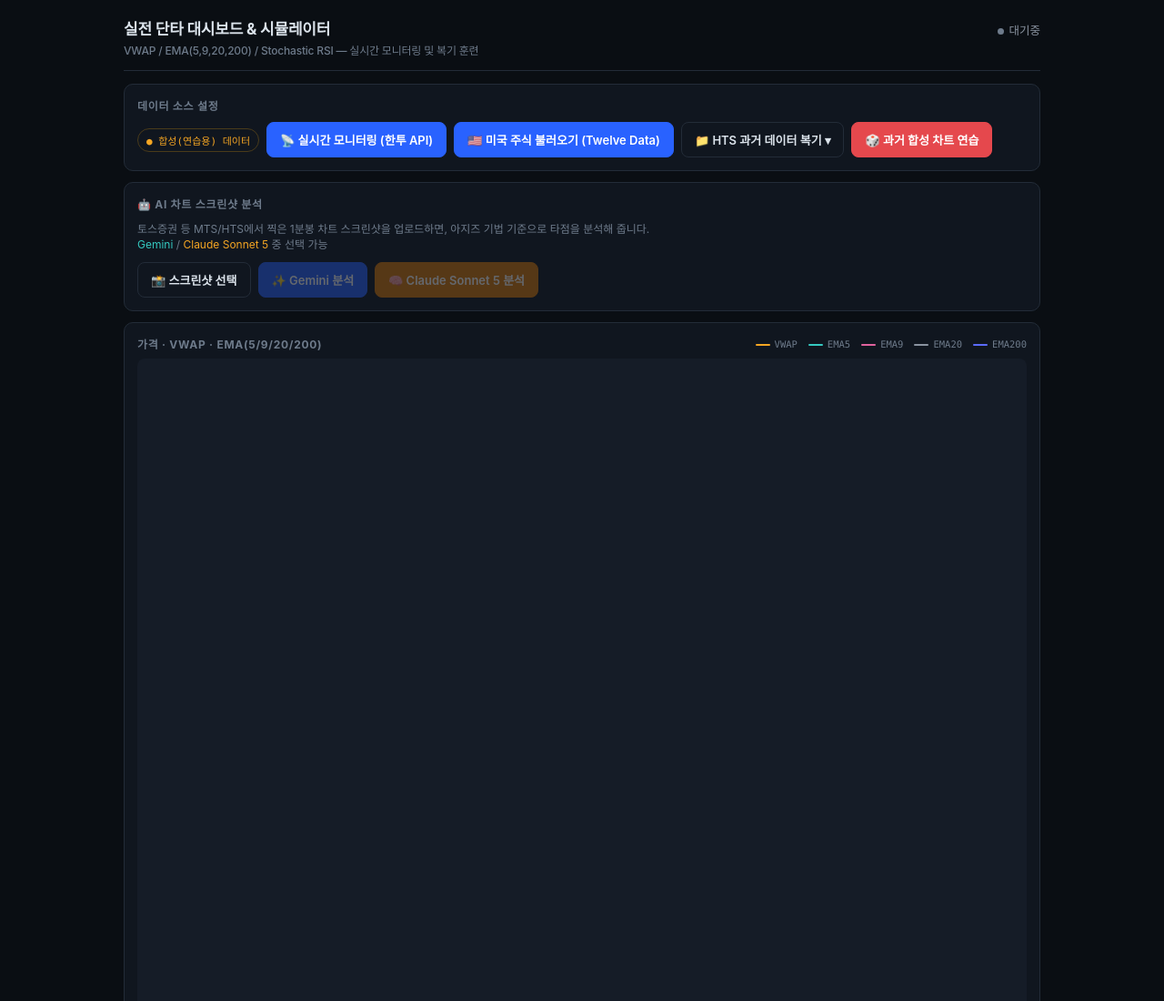
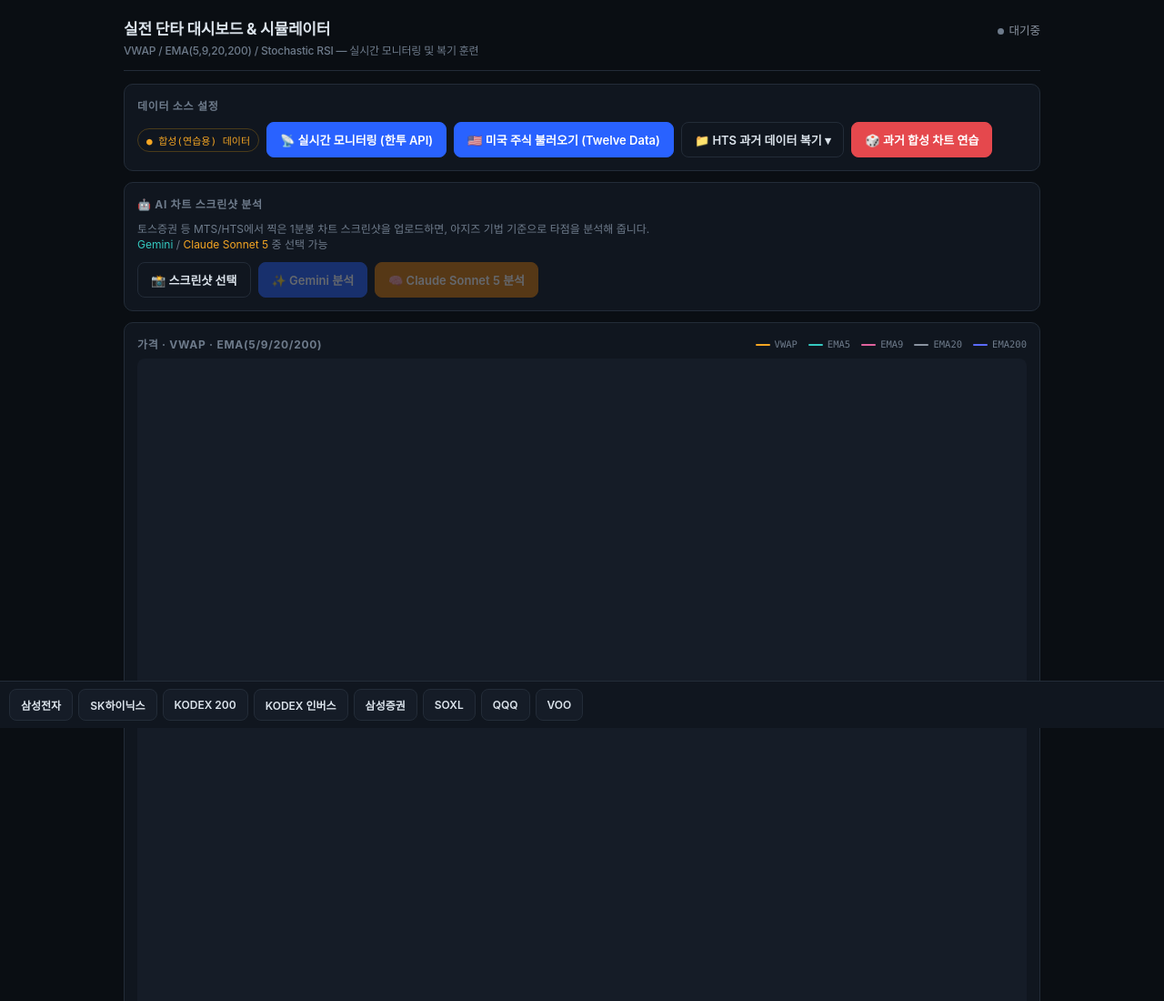
Before and after one commit to 3070tkfajr-ship-it/trading-simulator, a plain HTML site: page index.html in a window 1280 px wide. Shown: the top 1100 px of the page at 91% size. Drawn offline with Linux system fonts and the light colour scheme.

Commit message:
Update index.html

```diff
--- a/index.html
+++ b/index.html
@@ -14,7 +14,11 @@
     --sans: -apple-system,'Apple SD Gothic Neo','Pretendard',BlinkMacSystemFont,'Segoe UI',sans-serif;
   }
   *{box-sizing:border-box;}
-  body{ margin:0; background:var(--bg); color:var(--text); font-family:var(--sans); -webkit-font-smoothing:antialiased; }
+  body{ margin:0; background:var(--bg); color:var(--text); font-family:var(--sans); -webkit-font-smoothing:antialiased; padding-bottom:52px; }
+  #watchlistBarWrap{ position:fixed; left:0; right:0; bottom:0; z-index:50; background:var(--panel); border-top:1px solid var(--line); padding:8px 10px; box-sizing:border-box; }
+  #watchlistBar{ display:flex; gap:6px; overflow-x:auto; -webkit-overflow-scrolling:touch; }
+  .watch-btn{ flex:0 0 auto; padding:8px 12px; border-radius:8px; border:1px solid var(--line); background:var(--panel-2); color:var(--text); font-size:12px; font-weight:600; white-space:nowrap; cursor:pointer; }
+  .watch-btn:active{ background:var(--cyan); color:#04342C; }
   .wrap{max-width:1040px;margin:0 auto;padding:18px 16px 60px;}
   .topbar{ display:flex; align-items:baseline; justify-content:space-between; border-bottom:1px solid var(--line); padding-bottom:14px; margin-bottom:14px; flex-wrap:wrap; gap:8px; }
   .topbar h1{font-size:17px; font-weight:700; margin:0; letter-spacing:-0.2px;}
@@ -61,6 +65,9 @@
 </style>
 </head>
 <body>
+  <div id="watchlistBarWrap">
+    <div id="watchlistBar"></div>
+  </div>
 <div class="wrap">
 
   <div class="topbar">
@@ -888,14 +895,8 @@ document.getElementById('btnLoadCsv').addEventListener('click', ()=>{
 });
 
 // 한투 API 실시간 연동 (일봉/분봉 500개 지원 + 실시간 분석 버튼 활성화)
-document.getElementById('btnLoadReal').addEventListener('click', async () => {
-    const input = prompt("조회할 종목코드 (기본 1분봉 500개. 일봉을 보려면 뒤에 ,D 입력)\n예시: 114800 (1분봉 500개) / 114800,D (일봉)", "114800");
-    if(!input) return;
-
-    const parts = input.split(",");
-    const code = parts[0].trim();
-    const tf = parts.length > 1 ? parts[1].trim().toUpperCase() : "1m";
-
+async function loadDomestic(code, tf) {
+    tf = tf || "1m";
     try {
         const res = await fetch(`https://kis-proxy-server-di40.onrender.com/data?code=${code}&tf=${tf}`);
         const jsonData = await res.json();
@@ -924,19 +925,23 @@ document.getElementById('btnLoadReal').addEventListener('click', async () => {
         startRound({label: labelText, candles});
 
         // 🚀 핵심 포인트: 실시간 모니터링 화면이 떴을 때도 AI 분석 버튼을 바로 쓸 수 있게 강제 활성화!
-       document.getElementById('btnAnalyzeCurrent').style.display = 'inline-block';
+        document.getElementById('btnAnalyzeCurrent').style.display = 'inline-block';
         document.getElementById('aiAnalysisPanel').style.display = 'block';
 
     } catch(e) {
         alert("서버와 연결할 수 없어. Render 서버가 깨어나는 중(최대 1분)일 수 있으니 잠시 후 다시 시도해줘!");
     }
+}
+
+document.getElementById('btnLoadReal').addEventListener('click', () => {
+    const input = prompt("조회할 종목코드 (기본 1분봉 500개. 일봉을 보려면 뒤에 ,D 입력)\n예시: 114800 (1분봉 500개) / 114800,D (일봉)", "114800");
+    if(!input) return;
+    const parts = input.split(",");
+    loadDomestic(parts[0].trim(), parts.length > 1 ? parts[1].trim().toUpperCase() : "1m");
 });
 
 // 🇺🇸 Twelve Data 미국 주식 1분봉 연동 (무료: 하루 800회, 분당 8회)
-document.getElementById('btnLoadUs').addEventListener('click', async () => {
-    const symbol = prompt("조회할 미국 주식 티커를 입력하세요 (예: AAPL, TSLA, NVDA)", "AAPL");
-    if(!symbol) return;
-
+async function loadUs(symbol) {
     try {
         const res = await fetch(`https://kis-proxy-server-di40.onrender.com/us-data?symbol=${encodeURIComponent(symbol)}`);
         const jsonData = await res.json();
@@ -966,8 +971,36 @@ document.getElementById('btnLoadUs').addEventListener('click', async () => {
     } catch(e) {
         alert("서버(kis-proxy-server)와 연결할 수 없어. Render가 슬립 상태면 첫 요청은 30~60초 걸릴 수 있으니 잠시 후 다시 시도해줘!");
     }
+}
+
+document.getElementById('btnLoadUs').addEventListener('click', () => {
+    const symbol = prompt("조회할 미국 주식 티커를 입력하세요 (예: AAPL, TSLA, NVDA)", "AAPL");
+    if(!symbol) return;
+    loadUs(symbol);
 });
-/* ---------------- 🚀 AI 스크린샷 분석 로직 ---------------- */
+
+/* ---------------- ⭐ 관심종목 바로가기 ---------------- */
+const WATCHLIST = [
+  {label:'삼성전자', code:'005930', market:'kr'},
+  {label:'SK하이닉스', code:'000660', market:'kr'},
+  {label:'KODEX 200', code:'069500', market:'kr'},
+  {label:'KODEX 인버스', code:'114800', market:'kr'},
+  {label:'삼성증권', code:'016360', market:'kr'},
+  {label:'SOXL', code:'SOXL', market:'us'},
+  {label:'QQQ', code:'QQQ', market:'us'},
+  {label:'VOO', code:'VOO', market:'us'}
+];
+const watchlistBar = document.getElementById('watchlistBar');
+WATCHLIST.forEach(item => {
+  const btn = document.createElement('button');
+  btn.className = 'watch-btn';
+  btn.textContent = item.label;
+  btn.addEventListener('click', () => {
+    if(item.market === 'kr') loadDomestic(item.code, '1m');
+    else loadUs(item.code);
+  });
+  watchlistBar.appendChild(btn);
+});
 const imageInput = document.getElementById('chartImageInput');
 const chartPreview = document.getElementById('chartPreview');
 const previewContainer = document.getElementById('imagePreviewContainer');
```
